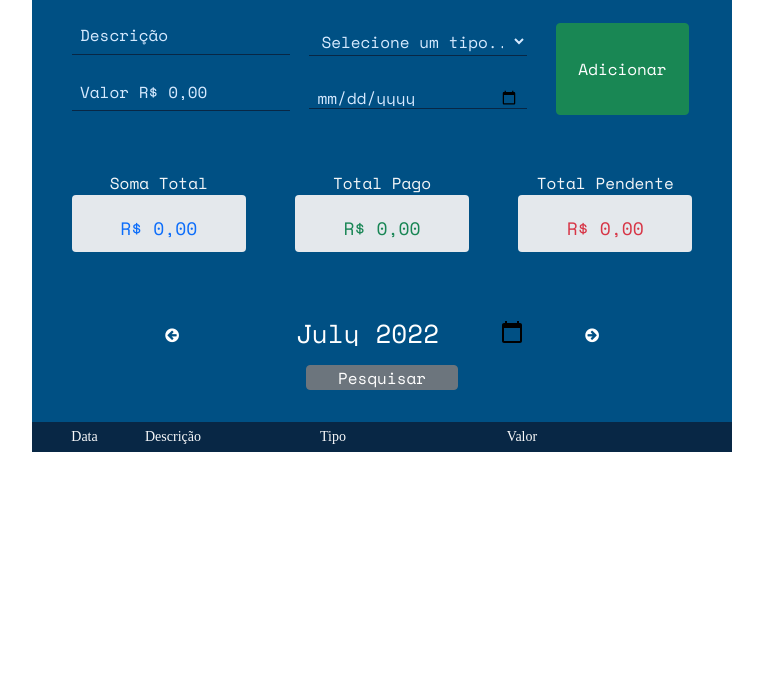
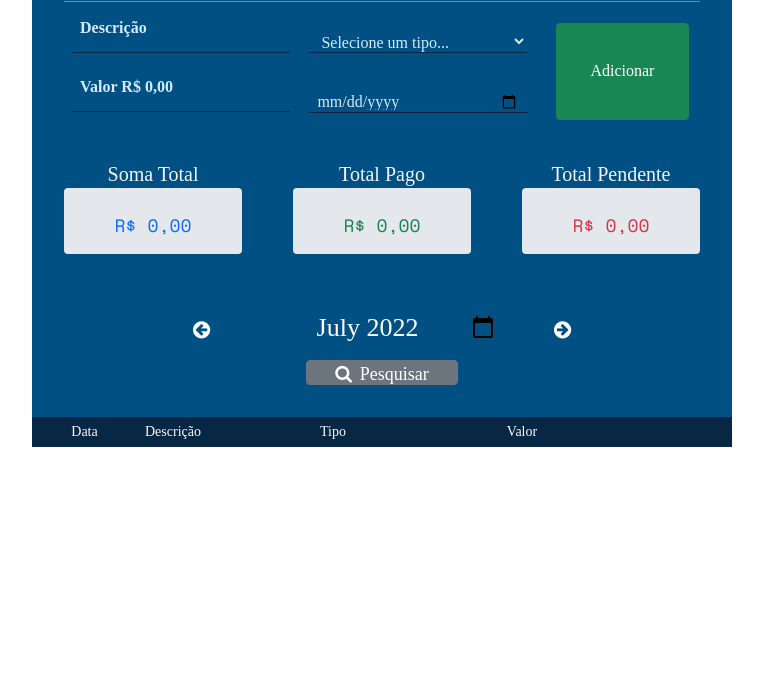
Before and after one commit to cirqueira99/Controle_de_Contas_Pessoais, a website with bundled scripts: page JavaScript/index.html in a window 1280 px wide. Shown: the part 100-800 px from the top of the page, without its empty margins (258-1021 px from the left). Built offline with nearby package versions, Linux system fonts and the light colour scheme; data requests are answered from the project's data file; files whose address does not match are found by name; a web font is replaced by a local one.

Commit message:
finalizando JS

```diff
--- a/JavaScript/assets/css/style.css
+++ b/JavaScript/assets/css/style.css
@@ -10,6 +10,7 @@
 
 body{
   background-color: var(--fundo-page);
+  font-family: 'Source Sans Pro', sans-serif;
 }
 
 .p {
@@ -39,7 +40,6 @@ body{
     "list";
   grid-template-columns: 100%;
   grid-template-rows: 70px 120px auto;
-  font-family: "Space Mono", monospace;
   padding: 0.1rem 2rem 0rem 2rem;
   border-top-right-radius: 10px;
   border-top-left-radius: 10px;
@@ -52,7 +52,7 @@ body{
   display: flex;
   justify-content: center;
   align-items: center;
-  height: 60px;
+  height: 65px;
   grid-area: titulo;
   grid-row: 1 / 2;
 }
@@ -62,6 +62,7 @@ body{
   font-size: 1.5rem;
   font-weight: bold;
   text-align: center;
+  margin: 10px;
 }
 
 .form {
@@ -72,7 +73,7 @@ body{
   grid-template-rows: 50% 50%;
   grid-row: 2 / 3;
   padding: 0.5rem;
-  height: 120px;
+  height: 125px;
   align-items: center;
 
 }
@@ -87,7 +88,7 @@ body{
   display: flex;
   align-items: center;
   box-sizing: border-box;
-  height: 50px;
+  height: 70px;
 }
 
 .input {
@@ -112,15 +113,17 @@ body{
 
 .form__label {
   position: absolute;
-  top: 0.7rem;
+  top: 0.8rem;
   left: 0.5rem;
-  font-size: 1rem;
+  font-size: 16px;
+  font-weight: 600;;
   transition: all 0.3s;
   color: var(--blue-light);
 }
 
 .input:not(:placeholder-shown) + .form__label, .input:focus + .form__label {
   font-size: 0.6rem;
+  font-weight: 400;
   top: 0rem;
 }
 
@@ -175,13 +178,16 @@ body{
 
 .all-money{
   height: 120px;
-  margin-top: 5px;
   display: flex;
   justify-content: space-between;
   width: 100%;
 }
 
 .all-money__box {
+  display: flex;
+  flex-direction: column;
+  align-items: center;
+  justify-content: center;
   opacity: 0.98;
   width: 28%;
 }
@@ -193,6 +199,10 @@ body{
   color: #f8f9fa;
   text-align: center;
   width: 100%;
+}
+
+.box__text p {
+  font-size: 20px;
 }
 
 .box__valor {
@@ -209,6 +219,9 @@ body{
 }
 
 .box__valor p {
+  font-size: 18px;
+  font-family: "Space Mono", monospace;
+  margin: 0px;
   width: 100%;
 }
 
@@ -222,10 +235,11 @@ body{
   height: 75px;
 }
 .corpo__mes button {
+  height: 25px;
+  font-size: 18px;
   margin-top: 17px;
-  height: 25px;
+  padding: 0px;
   width: 152px;
-  padding-top: 0px;
 }
 
 .mes__input{
@@ -253,7 +267,7 @@ body{
 
 .seta {
   border-radius: 50px;
-  font-size: 16px;
+  font-size: 20px;
   text-align: center;
   width: 30px;
 }
@@ -286,3 +300,15 @@ body{
   font-size: 0.8rem;
   width: 55px;
 }
+
+#back-to-top {
+}
+
+.btnscroll {
+  position: fixed;
+  bottom: 50px;
+  right: 50px;
+  display: none;
+  font-size: 15px;
+  color: #383838;
+}
--- a/JavaScript/componentes/create_buttons.js
+++ b/JavaScript/componentes/create_buttons.js
@@ -18,6 +18,7 @@ const BotaoPagarConta = () => {
   botaoPagar.setAttribute('id', 'table_butpagar')
   botaoPagar.classList.add('btn');
   botaoPagar.innerText = 'pagar';
+  botaoPagar.style.fontSize = "15px";
   botaoPagar.classList.add('btn-success');
   botaoPagar.addEventListener('click', PagarConta);
 
@@ -48,8 +49,9 @@ const BotaoDeleta = () => {
   botaoDeleta.setAttribute('id', 'table_butdelete')
   botaoDeleta.classList.add('btn');
   botaoDeleta.classList.add('btn-danger');
-  botaoDeleta.style.backgroundColor = "rgb(205 86 97)"
+  botaoDeleta.style.backgroundColor = "rgb(207 121 129)"
   botaoDeleta.style.color = "white"
+  botaoDeleta.style.fontSize = "15px"
   botaoDeleta.innerText = 'excluir';
   botaoDeleta.addEventListener('click', deletarConta);
 
--- a/JavaScript/componentes/list_accounts.js
+++ b/JavaScript/componentes/list_accounts.js
@@ -19,10 +19,10 @@ const criarNovaLinha = (id, data, nome, categoria, valor, pagamento) => {
 
   const conteudo =
   `
-    <th class="text-center" scope="row">${data}</th>
-    <td>${nome}</td>
-    <td>${categoria}</td>
-    <td class="text-center">${money}</td>
+    <th style="with: 15%;" class="text-center" scope="row">${data}</th>
+    <td style="with: 25%;">${nome}</td>
+    <td style="with: 20%;">${categoria}</td>
+    <td style="with: 20%;" class="text-center">${money}</td>
   `;
 
   table_tr.innerHTML = conteudo;
@@ -50,7 +50,7 @@ const listarContas = async (data_mes) =>  {
   try {
     const table_list = document.querySelector('[data-table-list]');
     table_list.classList.add('border-light');
-    table_list.innerHTML = "";
+    // table_list.innerHTML = "";
 
     const v_total = document.getElementById('v_total');
     const v_pago = document.getElementById('v_pago');
@@ -77,7 +77,7 @@ const listarContas = async (data_mes) =>  {
         if(diff === 0){
           table_list.appendChild(criarNovaLinha(elemento.id, elemento.data, elemento.nome, elemento.categoria, elemento.valor, elemento.pagamento));
 
-          elemento.pagamento == true? pago += elemento.valor : pend += elemento.valor;
+          elemento.pagamento == true ? pago += elemento.valor : pend += elemento.valor;
         }
       })
 
--- a/JavaScript/index.html
+++ b/JavaScript/index.html
@@ -20,7 +20,7 @@
       <div class="corpo">
 
         <div class="corpo__title">
-          <h1 class="title mb-0">Controle de Contas</h1>
+          <h1 class="title">Controle de Contas</h1>
         </div>
 
         <form class="form fs-12" action="#">
@@ -56,16 +56,16 @@
         </form>
 
         <div class="corpo__list">
-          <div class="all-money p-2">
-            <div class="all-money__box d-flex flex-column align-items-center justify-content-center">
+          <div class="all-money">
+            <div class="all-money__box">
               <div class="box__text"><p class="mb-1 mt-1">Soma Total</p></div>
               <div class="box__valor"><p id="v_total" class="text-primary mb-0 mt-2"></p></div>
             </div>
-            <div class="all-money__box d-flex flex-column align-items-center justify-content-center">
+            <div class="all-money__box">
               <div class="box__text"><p class="mb-1 mt-1">Total Pago</p></div>
               <div class="box__valor"><p id="v_pago" class="text-success mb-0 mt-2"></p></div>
             </div>
-            <div class="all-money__box d-flex flex-column align-items-center justify-content-center">
+            <div class="all-money__box">
               <div class="box__text"><p class="mb-1 mt-1">Total Pendente</p></div>
               <div class="box__valor"><p id="v_pend" class="text-danger mb-0 mt-2"></p></div>
             </div>
@@ -77,7 +77,7 @@
               <input type="month" class="mes__input fs-24" id="bday" name="mes" value="2017-01" data-mes>
               <span class="mt-1 m-l-50 pointer seta"  data-seta-prox><i class="fa fa-arrow-circle-right" aria-hidden="true"></i></span>
             </div>
-            <button type="submit" id="" class="btn btn-secondary " data-monthsearch-button>Pesquisar</button>
+            <button type="submit" class="btn btn-secondary" data-monthsearch-button><i class="fa fa-search me-2" aria-hidden="true"></i>Pesquisar</button>
           </div>
 
         </div>
@@ -99,6 +99,8 @@
         </table>
       </div>
 
+      <button id="bak-to-top" class="btn btn-warning btnscroll"><i class="fa fa-arrow-up me me-2" aria-hidden="true"></i>Voltar ao topo</button>
+
     </div>
   </div>
 
--- a/JavaScript/main.js
+++ b/JavaScript/main.js
@@ -5,7 +5,6 @@ import { Form } from "./componentes/form_controller.js"
 const botao_adiciona = document.querySelector('[data-form-button]');
 const seta_prox = document.querySelector('[data-seta-prox]');
 const seta_ant = document.querySelector('[data-seta-ant]');
-// const input_mes = document.querySelector('[data-mes]');
 const input_mes = document.querySelector('[data-monthsearch-button]');
 
 botao_adiciona.addEventListener('click', criarConta);
@@ -13,12 +12,21 @@ seta_ant.addEventListener('click', Listar.mesAnt);
 seta_prox.addEventListener('click', Listar.mesProx);
 input_mes.addEventListener('click', Listar.listarInputMes)
 
-const element_tipo = document.querySelector('[data-form-select]');
-element_tipo.addEventListener('blur', Form.changeStyle)
+const form_select = document.querySelector('[data-form-select]');
+form_select.addEventListener('blur', Form.changeStyle)
 
 const mes_valor = moment().format('YYYY-MM');
 sessionStorage.setItem('mes_storage', mes_valor);
 
-
+const button_scroll = document.getElementById('bak-to-top');
+button_scroll.addEventListener('click', function(){
+  window.scrollTo(0,0)
+})
 
 Listar.listarContas(mes_valor);
+
+window.addEventListener("scroll", (event) => {
+  var scroll_y = window.scrollY;
+
+  scroll_y < 499 ? document.getElementById('bak-to-top').style.display = 'none': document.getElementById('bak-to-top').style.display = 'block';
+})
```
